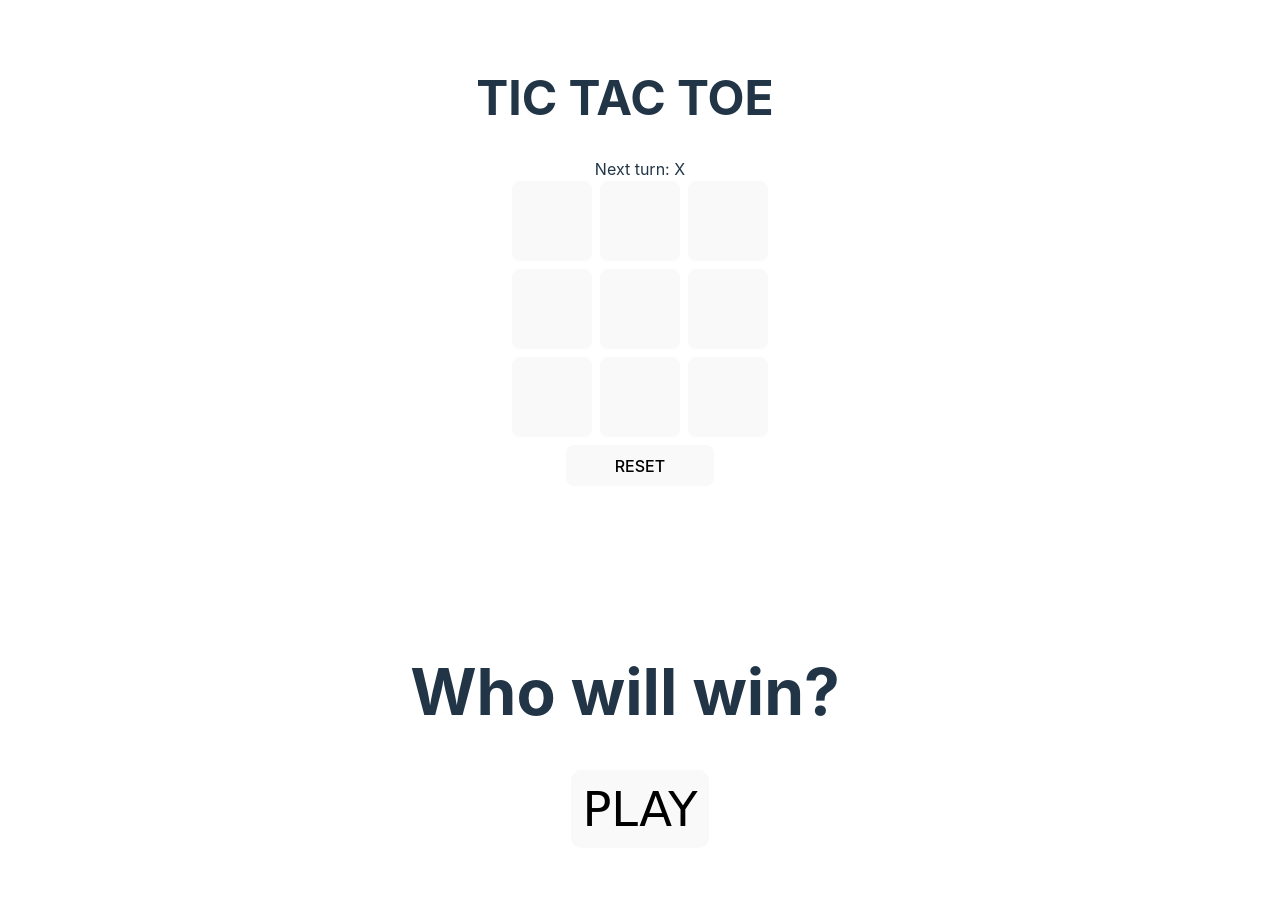
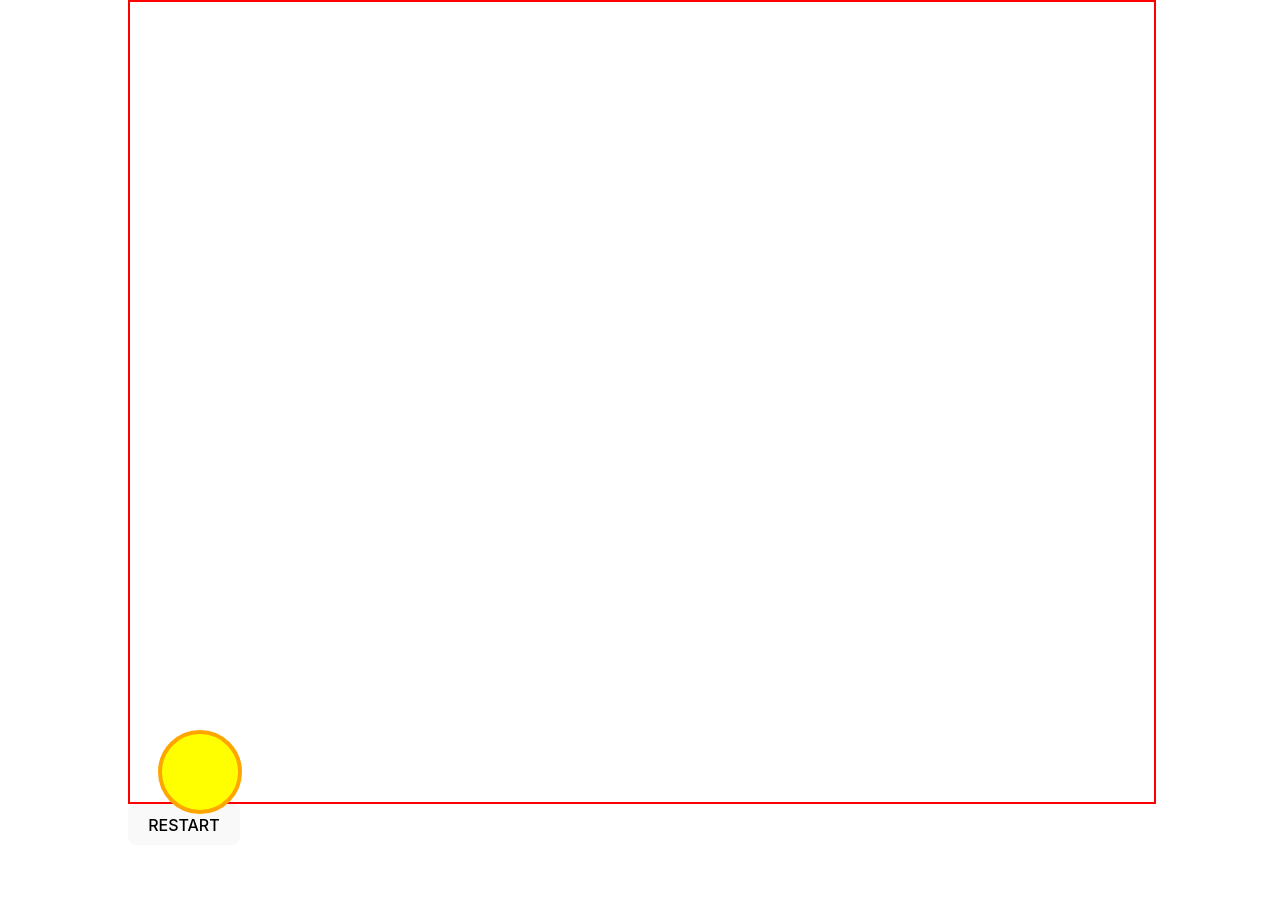
Before and after one commit to MarkoMikaelT/portfolio-react-app, a React (Vite) app: page / in a window 1280 px wide. Shown: the top 923 px of the page. Built offline with nearby package versions, Linux system fonts and the light colour scheme.

Commit message:
WIP new game flappyball

```diff
--- a/src/App.tsx
+++ b/src/App.tsx
@@ -1,14 +1,15 @@
 import RpsGame from './rpsgame/RpsGame'
 import './App.css'
 import TicTac from './tictactoegame/TicTacGame'
+import Flappy from './flappy/Flappy'
 
 function App() {
 
   return (
     <div className='app-games'>
+      <Flappy></Flappy>
       <TicTac></TicTac>
       <RpsGame></RpsGame>
-
     </div>
   )
 }
--- /dev/null
+++ b/src/flappy/Flappy.tsx
@@ -0,0 +1,104 @@
+import { MutableRefObject, useEffect, useRef, useState } from "react";
+import { render } from "react-dom";
+
+const _grav: number = 10
+const _interval: number = 30
+
+let _started: boolean = false
+let _globalBallY: number = 0
+let _runCount: number = 0
+let _intervalFunc: any = null
+let _isJumping: boolean = false
+let _jumpRepeat: number = 0
+
+function Flappy(){
+    const boxRef = useRef<HTMLDivElement | null>(null);
+    const flappyRef = useRef<HTMLDivElement | null>(null);
+    const [ballY, setBallY] = useState<number | undefined>(0)
+    const [gameEnd, setGameEnd] = useState<boolean>(false)
+    const boxMinSize: string = "500px";
+
+    useEffect(() => {
+            tick()
+        },
+    [_runCount])
+
+    function tick(){
+        console.log(_runCount)
+        if(!_started){
+            console.log("INTERVAL SET")
+            _intervalFunc = setInterval(mainGame, _interval)
+            _started = true
+        }
+    }
+
+    function ballGravity(){
+        _globalBallY += _grav
+        setBallY(_globalBallY)
+    }
+
+    function ballJump(){
+        _globalBallY -= _grav * 2
+        setBallY(_globalBallY)
+        if(_jumpRepeat >= 10){
+            _isJumping = false
+            _jumpRepeat = 0
+        }
+        _jumpRepeat++
+    }
+
+    function gameOver(){
+        const tempheight = boxRef?.current?.clientHeight
+        if(tempheight != undefined && _globalBallY >= tempheight - 80 || _globalBallY < -20){
+            if (_intervalFunc){
+                console.log("GAME OVER")
+                clearInterval(_intervalFunc)
+            }
+        }
+    }
+
+    function mainGame(){
+        if(_isJumping){
+            ballJump()
+        }else{
+            ballGravity()
+        }
+        gameOver()
+        _runCount++
+    }
+
+    function restart(){
+        _started = false
+        _globalBallY = 0
+        _runCount = 0
+        _isJumping = false
+        _jumpRepeat = 0
+        clearInterval(_intervalFunc)
+        tick()
+    }
+
+    function handleClick(event: React.MouseEvent){
+        console.log("CLOIKNB")
+        event.preventDefault()
+        _isJumping = true
+    }
+
+    function boundingBox() {
+        return (
+        <div ref={boxRef} onClick={(e) => handleClick(e)} style={{width: "100%", height: "100%", minWidth: boxMinSize, minHeight: "800px", border: "solid, red 2px"}}>
+            <svg width="100px" height="100px" transform={`translate(20, ${ballY})`}>
+                <circle cx="50" cy="50" r="40" stroke="orange" stroke-width="4" fill="yellow" />
+            </svg>
+        </div>
+        )
+    }
+
+    return (
+        <div ref={flappyRef} className="flappygame" style={{width: "80vw", height: "100%"}}>
+            {boundingBox()}
+            <button onClick={() => restart()}>RESTART</button>
+        </div>
+    )
+}
+
+export default Flappy
```
